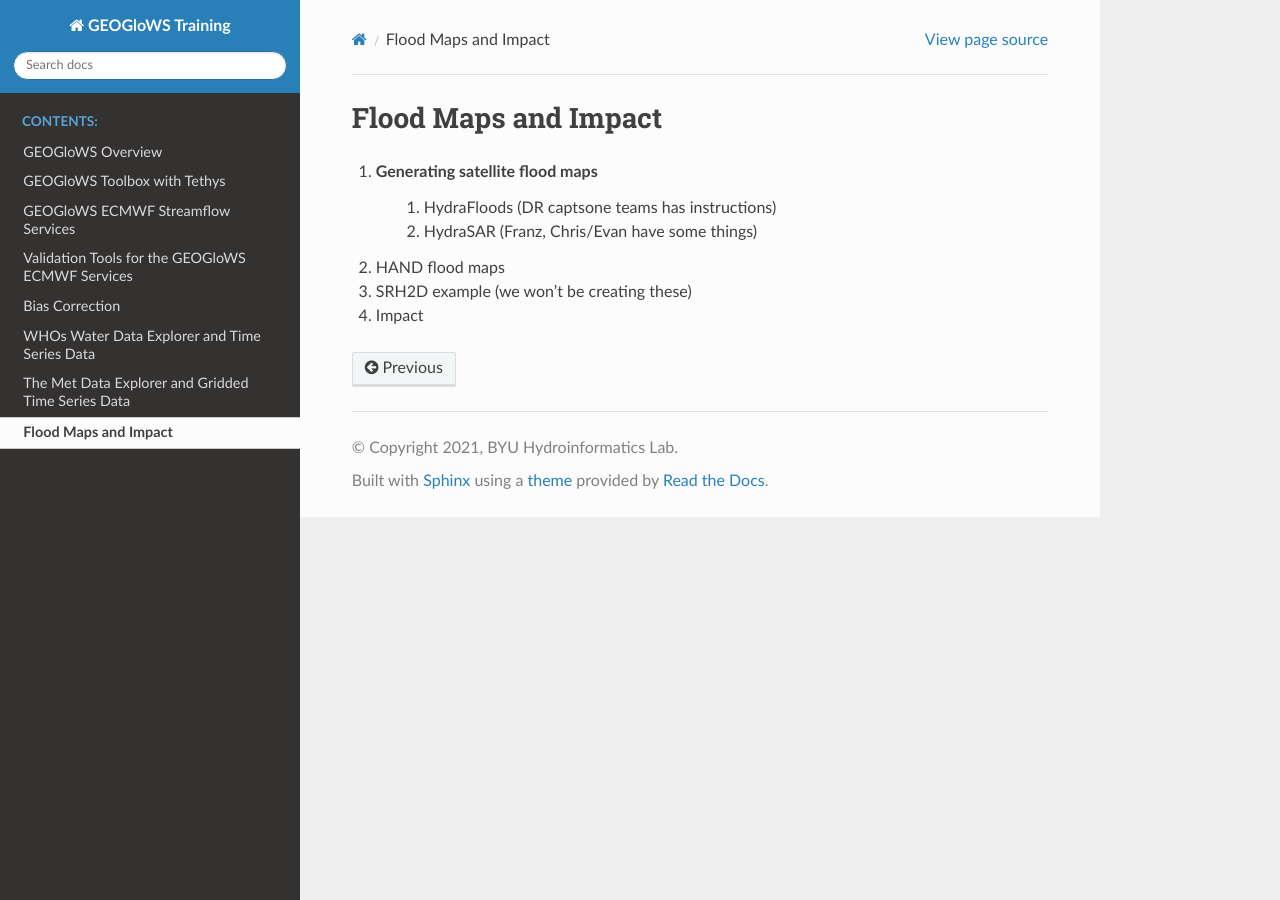
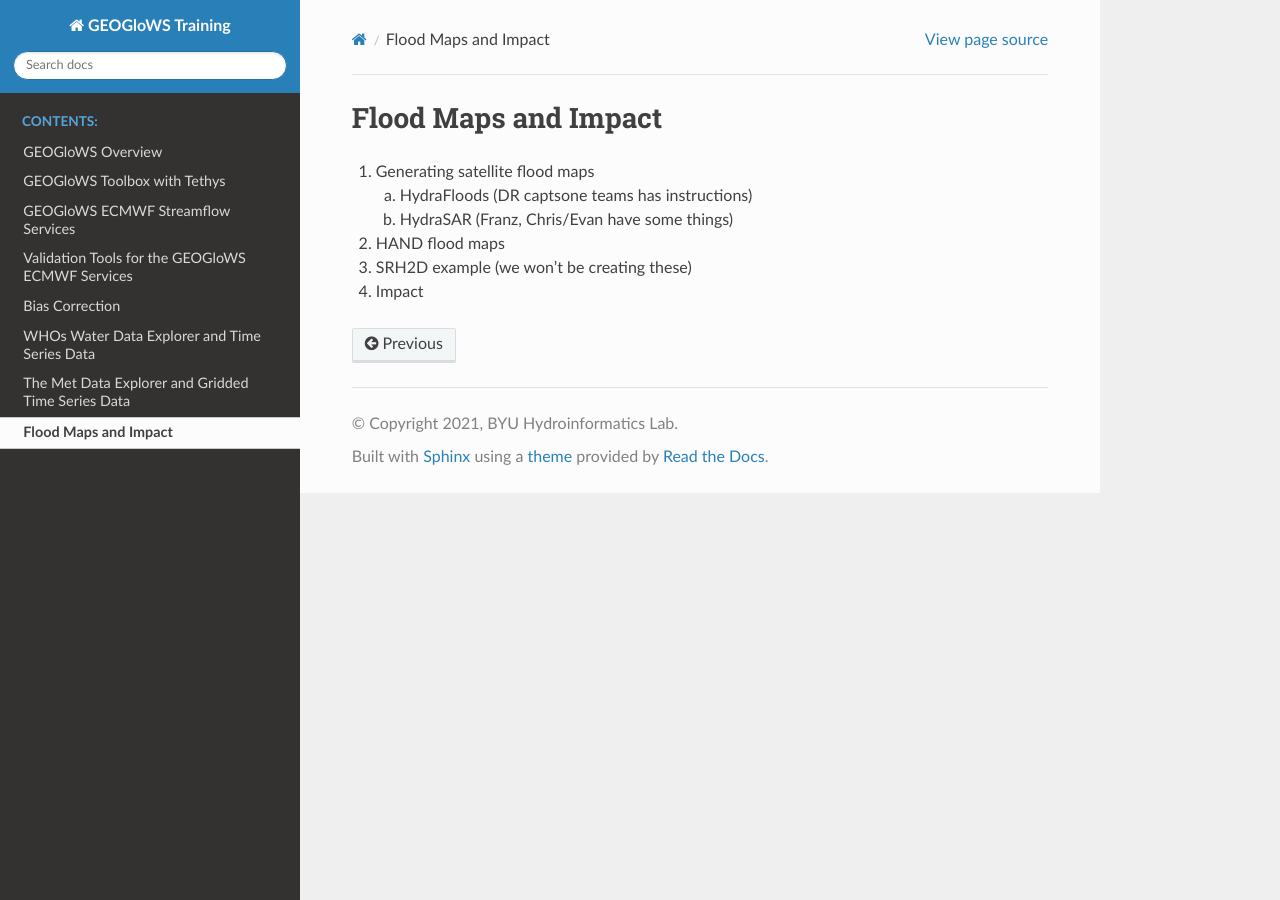
Before and after one commit to geoglows/old-training.geoglows.org, a Sphinx documentation site: the page built from source/flood-maps-and-impact.rst, in a window 1280 px wide. Built offline with Sphinx 7.4.7 and the Read the Docs theme 2.0.0, drawn with Linux system fonts in a browser that asks for light colours.

Commit message:
changed list formatting

```diff
--- a/source/flood-maps-and-impact.rst
+++ b/source/flood-maps-and-impact.rst
@@ -2,8 +2,10 @@ Flood Maps and Impact
 =====================
 
 #. Generating satellite flood maps
-    #. HydraFloods (DR captsone teams has instructions)
-    #. HydraSAR (Franz, Chris/Evan have some things)
+
+   a. HydraFloods (DR captsone teams has instructions)
+   b. HydraSAR (Franz, Chris/Evan have some things)
+
 #. HAND flood maps
 #. SRH2D example (we won't be creating these)
 #. Impact
```
